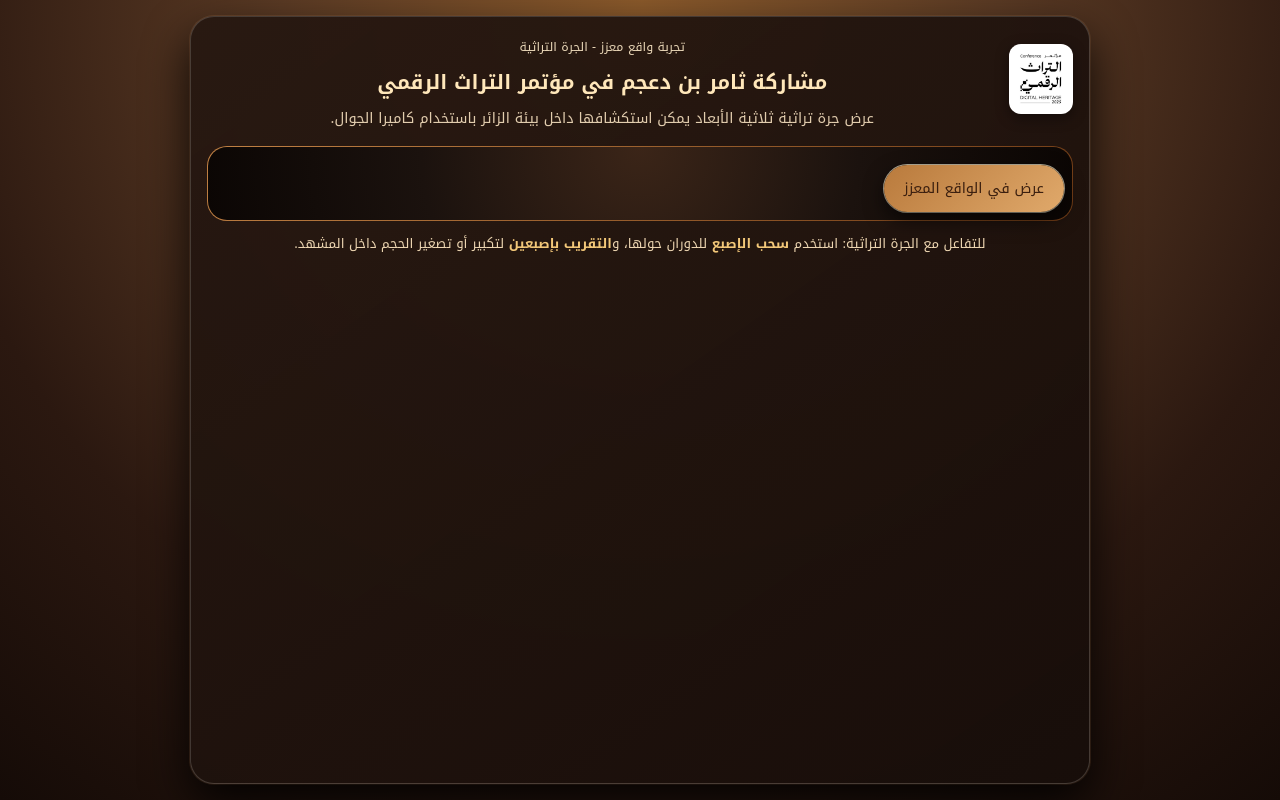
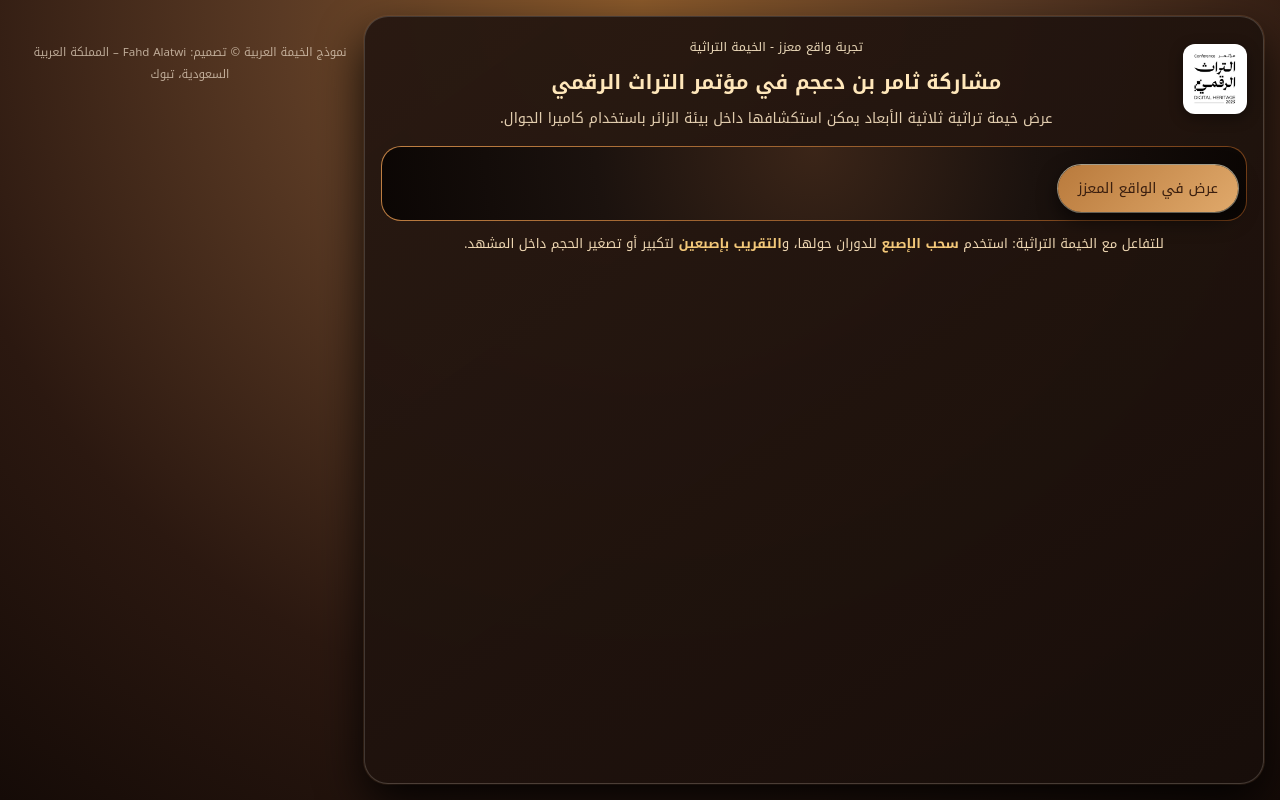
Before and after one commit to Thechnik/DigitalHeritage, a plain HTML site: page index.html in a window 1280 px wide. Drawn offline with Linux system fonts and the light colour scheme; some packages are replaced by stand-ins of ours; a script that the page names is missing.

Commit message:
Update index.html

```diff
--- a/index.html
+++ b/index.html
@@ -184,17 +184,17 @@
         <img src="heritage-logo.png" alt="شعار هيئة التراث">
       </div>
       <div class="header-text">
-        <div class="tagline">تجربة واقع معزز - الجرة التراثية</div>
+        <div class="tagline">تجربة واقع معزز - الخيمة التراثية</div>
         <h1>مشاركة ثامر بن دعجم في مؤتمر التراث الرقمي</h1>
-        <div class="subtitle">عرض جرة تراثية ثلاثية الأبعاد يمكن استكشافها داخل بيئة الزائر باستخدام كاميرا الجوال.</div>
+        <div class="subtitle">عرض خيمة تراثية ثلاثية الأبعاد يمكن استكشافها داخل بيئة الزائر باستخدام كاميرا الجوال.</div>
       </div>
     </header>
 
     <section class="viewer-wrap">
       <div class="viewer-inner">
         <model-viewer
-          src="https://raw.githubusercontent.com/KhronosGroup/glTF-Sample-Models/master/2.0/AntiqueCamera/glTF-Binary/AntiqueCamera.glb"
-          alt="جرة فخارية أثرية"
+          src="https://github.com/Thechnik/DigitalHeritage/blob/main/arabic_tent.glb"
+          alt="خيمة تراثية"
           ar
           ar-modes="webxr scene-viewer quick-look"
           ar-scale="fixed"
@@ -211,15 +211,23 @@
           </button>
 
           <div id="ar-instructions">
-            وجّه كاميرا الجوال نحو الأرض ثم المس الشاشة لوضع الجرة التراثية.
+            وجّه كاميرا الجوال نحو الأرض ثم المس الشاشة لوضع الخيمة التراثية.
           </div>
         </model-viewer>
       </div>
     </section>
 
     <p class="hint">
-      للتفاعل مع الجرة التراثية: استخدم <span>سحب الإصبع</span> للدوران حولها، و<span>التقريب بإصبعين</span> لتكبير أو تصغير الحجم داخل المشهد.
+      للتفاعل مع الخيمة التراثية: استخدم <span>سحب الإصبع</span> للدوران حولها، و<span>التقريب بإصبعين</span> لتكبير أو تصغير الحجم داخل المشهد.
     </p>
   </div>
 </body>
+<footer style="
+  margin-top: 25px;
+  font-size: 0.72rem;
+  color: #e6d5c1;
+  opacity: 0.75;
+  text-align: center;">
+  نموذج الخيمة العربية © تصميم: Fahd Alatwi – المملكة العربية السعودية، تبوك
+</footer>
 </html>
```
